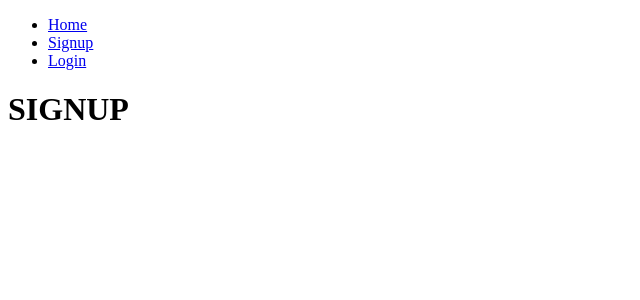
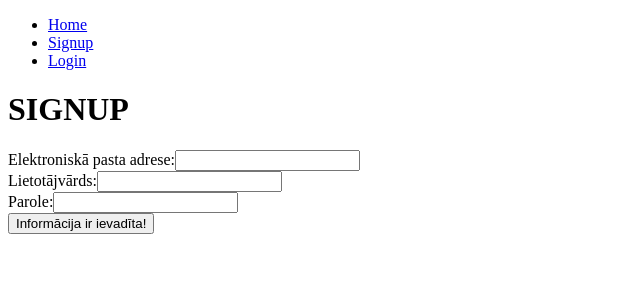
Before and after one commit to snake2205/kultorina, a React (Create React App) app in the folder frontend/: page /signup in a window 1280 px wide. Shown: the top 300 px of the page, without its empty margins (0-640 px from the left). Built offline with nearby package versions, Linux system fonts and the light colour scheme.

Commit message:
Pievienots json, login_form, signup_form

```diff
--- a/frontend/package.json
+++ b/frontend/package.json
@@ -12,7 +12,7 @@
     "react-dom": "^18.2.0",
     "react-fetch-hook": "^1.9.5",
     "react-router-dom": "^6.8.1",
-    "react-scripts": "5.0.1",
+    "react-scripts": "^5.0.1",
     "web-vitals": "^2.1.4"
   },
   "scripts": {
--- a/frontend/src/index.js
+++ b/frontend/src/index.js
@@ -2,7 +2,10 @@ import React from 'react';
 import ReactDOM from 'react-dom/client';
 import WSRoutes from "./pages/Routes";
 
+
+
 const root = ReactDOM.createRoot(document.getElementById('root'));
+
 root.render(
     <React.StrictMode>
         <WSRoutes />
--- /dev/null
+++ b/frontend/src/pages/components/login_form.jsx
@@ -0,0 +1,28 @@
+import React from "react";
+import { Link, Outlet } from "react-router-dom";
+
+function Login_Form() {
+    return (
+        <>
+
+      <form>
+        <label>Lietotājvārds:
+          <input type="text" />
+        </label>
+      </form>
+
+      <form>
+        <label>Parole:
+          <input type="text" />
+        </label>
+      </form>
+      <button>Informācija ir ievadīta!</button>
+      </>
+
+    )
+  }
+
+
+
+
+export default Login_Form;
--- /dev/null
+++ b/frontend/src/pages/components/signup_form.jsx
@@ -0,0 +1,33 @@
+import React from "react";
+import { Link, Outlet } from "react-router-dom";
+
+function Signup_Form() {
+    return (
+        <>
+      <form>
+        <label>Elektroniskā pasta adrese:
+          <input type="text" />
+        </label>
+      </form>
+
+      <form>
+        <label>Lietotājvārds:
+          <input type="text" />
+        </label>
+      </form>
+
+      <form>
+        <label>Parole:
+          <input type="text" />
+        </label>
+      </form>
+      <button>Informācija ir ievadīta!</button>
+      </>
+
+    )
+  }
+
+
+
+
+export default Signup_Form;
--- a/frontend/src/pages/login.jsx
+++ b/frontend/src/pages/login.jsx
@@ -1,6 +1,10 @@
+import Login_Form from "./components/login_form";
 function Login() {
     return (
+        <>
         <h1>LOGIN</h1>
+        <Login_Form />
+        </>
     );
 }
 
--- a/frontend/src/pages/signup.jsx
+++ b/frontend/src/pages/signup.jsx
@@ -1,6 +1,10 @@
+import Signup_Form from "./components/signup_form";
 function Signup() {
     return (
+        <>
         <h1>SIGNUP</h1>
+        <Signup_Form />
+        </>
     );
 }
 
```
Also changed, not shown: 1 other file (tests, documents, lock files or other folders).
